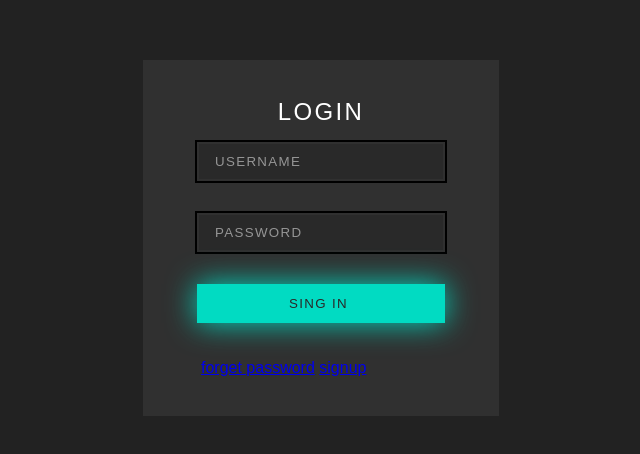
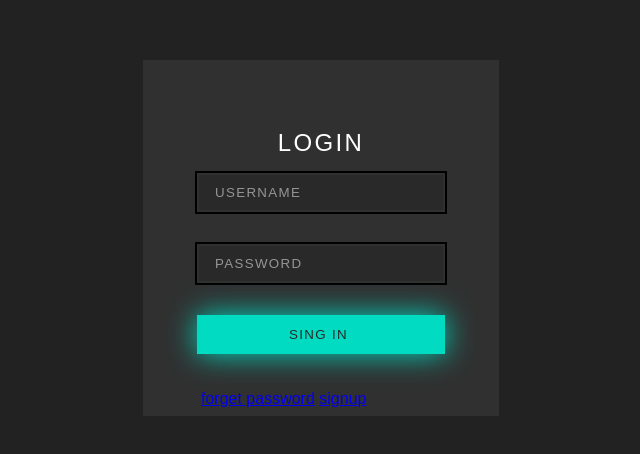
Before and after one commit to lguimorais/tela_login, a plain HTML site: page index.html in a window 1280 px wide. Shown: the part 162-616 px from the top of the page, without its empty margins (319-959 px from the left). Drawn offline with Linux system fonts and the light colour scheme.

Commit message:
Update style.css

```diff
--- a/style.css
+++ b/style.css
@@ -22,6 +22,7 @@ body{
     min-height: 400px;
     display: flex;
     justify-content: center;
+    align-items: center;
     background: repeating-conic-gradient(form var(--a),#01dbc2 0%,#01dbc2 10%,transparent 10%,transparent 50%) ;
     animation: animate 6s linear infinite;
 
@@ -30,10 +31,10 @@ body{
 
 @keyframes animate{
     0%{
-        --a: 0deg;
+        --a: 0deg
     }
     100%{
-        --a:360deg;
+        --a:360deg
     }
 }
 .box::before{
```
